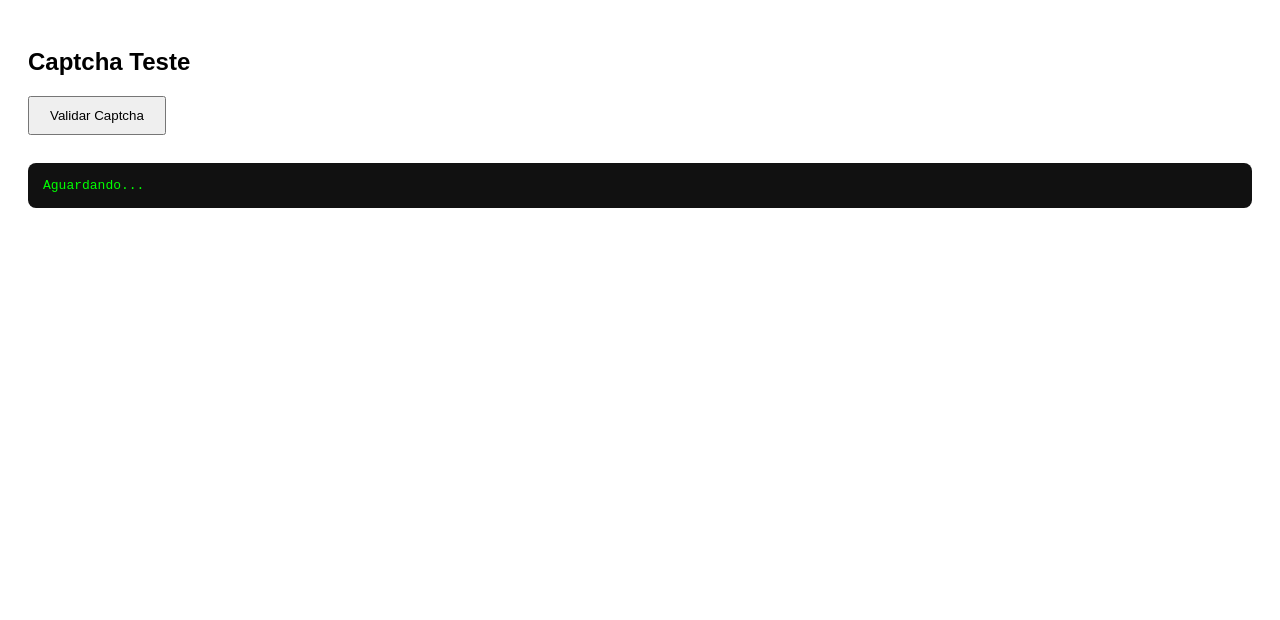
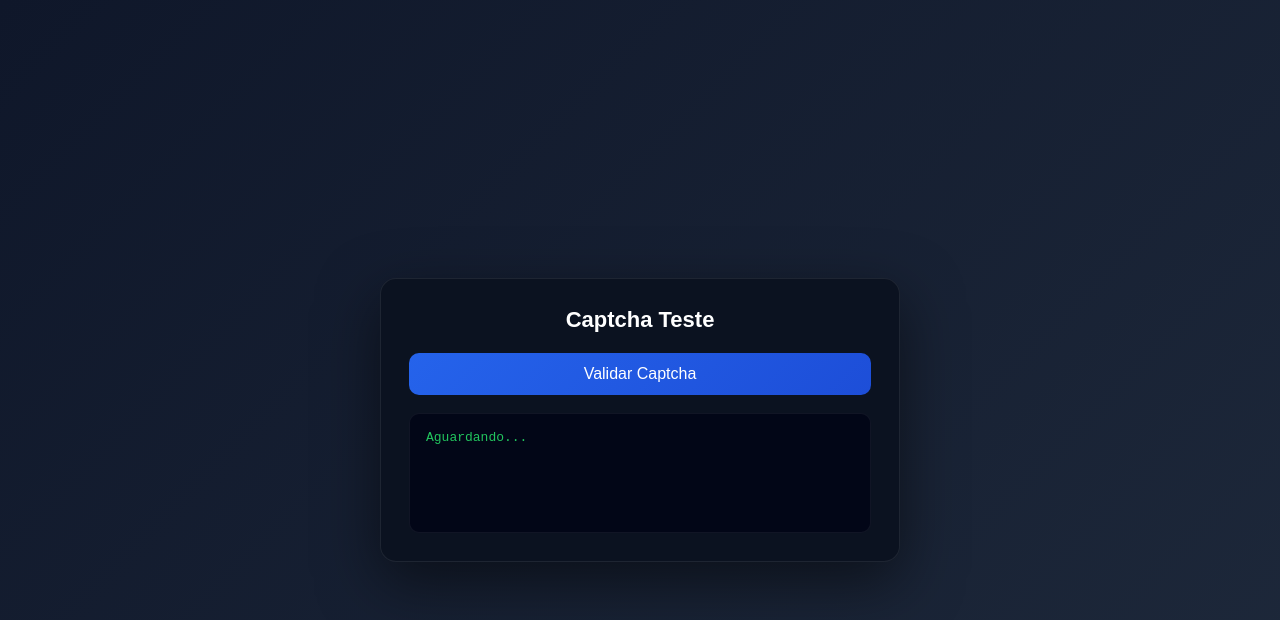
Before and after one commit to joelson-souza/tencent-poc-captcha, a plain HTML site: page frontend/index.html in a window 1280 px wide. Drawn offline with Linux system fonts and the light colour scheme.

Commit message:
chore: customizing styles and layouts

```diff
--- /dev/null
+++ b/frontend/app.js
@@ -0,0 +1,81 @@
+const btn = document.getElementById("btn");
+const status = document.getElementById("status");
+
+/**
+ * 🔥 MOSTRA RAW EXATO
+ */
+function set(obj) {
+  status.innerText =
+    typeof obj === "string"
+      ? obj
+      : JSON.stringify(obj, null, 2);
+}
+
+/**
+ * 🔥 BACKEND CALL
+ */
+async function sendToBackend(ticket, randstr) {
+
+  const res = await fetch("/api/captcha/verify", {
+    method: "POST",
+    headers: {
+      "Content-Type": "application/json"
+    },
+    body: JSON.stringify({ ticket, randstr })
+  });
+
+  const data = await res.json();
+
+  console.log("[BACKEND RAW]", data);
+
+  /**
+   * 🔥 EXIBIR EXATAMENTE COMO TENCENT
+   */
+  set({
+    "[CAPTCHA] Tencent Response": data.Response
+  });
+
+}
+
+btn.onclick = function () {
+
+  const container = document.createElement("div");
+
+  /**
+   * 🔥 FIX CRÍTICO: força comportamento de modal centralizado
+   */
+  container.style.position = "fixed";
+  container.style.top = "0";
+  container.style.left = "0";
+  container.style.width = "100vw";
+  container.style.height = "100vh";
+  container.style.display = "flex";
+  container.style.alignItems = "center";
+  container.style.justifyContent = "center";
+  container.style.zIndex = "999999";
+
+  document.body.appendChild(container);
+
+  const captcha = new TencentCaptcha(
+    container,
+    "189904786",
+    function (res) {
+
+      console.log("CAPTCHA RESPONSE:", res);
+
+      container.remove();
+
+      if (res.ret === 0) {
+        set("Validando backend...");
+        sendToBackend(res.ticket, res.randstr);
+      } else {
+        set("Captcha cancelado");
+      }
+
+    },
+    {}
+  );
+
+  captcha.show();
+
+};
--- a/frontend/index.html
+++ b/frontend/index.html
@@ -3,110 +3,34 @@
 
 <head>
   <meta charset="UTF-8">
+  <meta name="viewport" content="width=device-width, initial-scale=1.0">
   <title>Captcha Produção</title>
 
-  <style>
-    body {
-      font-family: Arial, sans-serif;
-      padding: 20px;
-    }
-
-    pre {
-      background: #111;
-      color: #0f0;
-      padding: 15px;
-      white-space: pre-wrap;
-      border-radius: 8px;
-    }
-
-    button {
-      padding: 10px 20px;
-      margin-bottom: 15px;
-    }
-  </style>
+  <link rel="stylesheet" href="style.css">
 </head>
 
 <body>
 
-<h2>Captcha Teste</h2>
+  <div class="app-shell">
 
-<button id="btn">Validar Captcha</button>
+    <div class="app-container">
 
-<pre id="status">Aguardando...</pre>
+      <div class="card">
 
-<script src="https://ca.turing.captcha.qcloud.com/TJNCaptcha-global.js"></script>
+        <h2 class="title">Captcha Teste</h2>
 
-<script>
+        <button id="btn" class="btn">Validar Captcha</button>
 
-const btn = document.getElementById("btn");
-const status = document.getElementById("status");
+        <pre id="status" class="status">Aguardando...</pre>
 
-/**
- * 🔥 MOSTRA RAW EXATO
- */
-function set(obj) {
-  status.innerText =
-    typeof obj === "string"
-      ? obj
-      : JSON.stringify(obj, null, 2);
-}
+      </div>
 
-/**
- * 🔥 BACKEND CALL
- */
-async function sendToBackend(ticket, randstr) {
+    </div>
 
-  const res = await fetch("/api/captcha/verify", {
-    method: "POST",
-    headers: {
-      "Content-Type": "application/json"
-    },
-    body: JSON.stringify({ ticket, randstr })
-  });
+  </div>
 
-  const data = await res.json();
-
-  console.log("[BACKEND RAW]", data);
-
-  /**
-   * 🔥 EXIBIR EXATAMENTE COMO TENCENT
-   */
-  set({
-    "[CAPTCHA] Tencent Response": data.Response
-  });
-
-}
-
-btn.onclick = function () {
-
-  const container = document.createElement("div");
-  document.body.appendChild(container);
-
-  const captcha = new TencentCaptcha(
-    container,
-    "189904786",
-    function (res) {
-
-      console.log("CAPTCHA RESPONSE:", res);
-
-      container.remove();
-
-      if (res.ret === 0) {
-        set("Validando backend...");
-        sendToBackend(res.ticket, res.randstr);
-      } else {
-        set("Captcha cancelado");
-      }
-
-    },
-    {}
-  );
-
-  captcha.show();
-
-};
-
-</script>
+  <script src="https://ca.turing.captcha.qcloud.com/TJNCaptcha-global.js"></script>
+  <script src="app.js"></script>
 
 </body>
 
--- /dev/null
+++ b/frontend/style.css
@@ -0,0 +1,87 @@
+* {
+  margin: 0;
+  padding: 0;
+  box-sizing: border-box;
+}
+
+body {
+  font-family: Arial, sans-serif;
+  min-height: 100vh;
+  background: linear-gradient(135deg, #0f172a, #1e293b);
+  padding: 20px;
+}
+
+/* FIX PRINCIPAL: separa layout da página do captcha overlay */
+.app-shell {
+  width: 100%;
+  min-height: 100vh;
+  display: flex;
+  align-items: center;
+  justify-content: center;
+}
+
+.app-container {
+  width: 100%;
+  max-width: 520px;
+}
+
+.card {
+  background: #0b1220;
+  border: 1px solid rgba(255, 255, 255, 0.08);
+  border-radius: 16px;
+  padding: 28px;
+  box-shadow: 0 20px 60px rgba(0, 0, 0, 0.5);
+  backdrop-filter: blur(8px);
+}
+
+.title {
+  color: #ffffff;
+  font-size: 22px;
+  margin-bottom: 20px;
+  text-align: center;
+  font-weight: 600;
+}
+
+.btn {
+  width: 100%;
+  padding: 12px 18px;
+  border: none;
+  border-radius: 10px;
+  background: linear-gradient(135deg, #2563eb, #1d4ed8);
+  color: #fff;
+  font-size: 16px;
+  cursor: pointer;
+  transition: 0.2s ease-in-out;
+  margin-bottom: 18px;
+}
+
+.btn:hover {
+  transform: translateY(-1px);
+  background: linear-gradient(135deg, #3b82f6, #2563eb);
+}
+
+.btn:active {
+  transform: scale(0.98);
+}
+
+.status {
+  background: #020617;
+  color: #22c55e;
+  padding: 16px;
+  border-radius: 10px;
+  font-size: 13px;
+  min-height: 120px;
+  overflow-x: auto;
+  white-space: pre-wrap;
+  border: 1px solid rgba(255, 255, 255, 0.06);
+}
+
+@media (max-width: 600px) {
+  .card {
+    padding: 18px;
+  }
+
+  .title {
+    font-size: 18px;
+  }
+}
```
Also changed, not shown: app-dir-complete.txt (renamed from dirapp.txt, +4 -3 lines).
